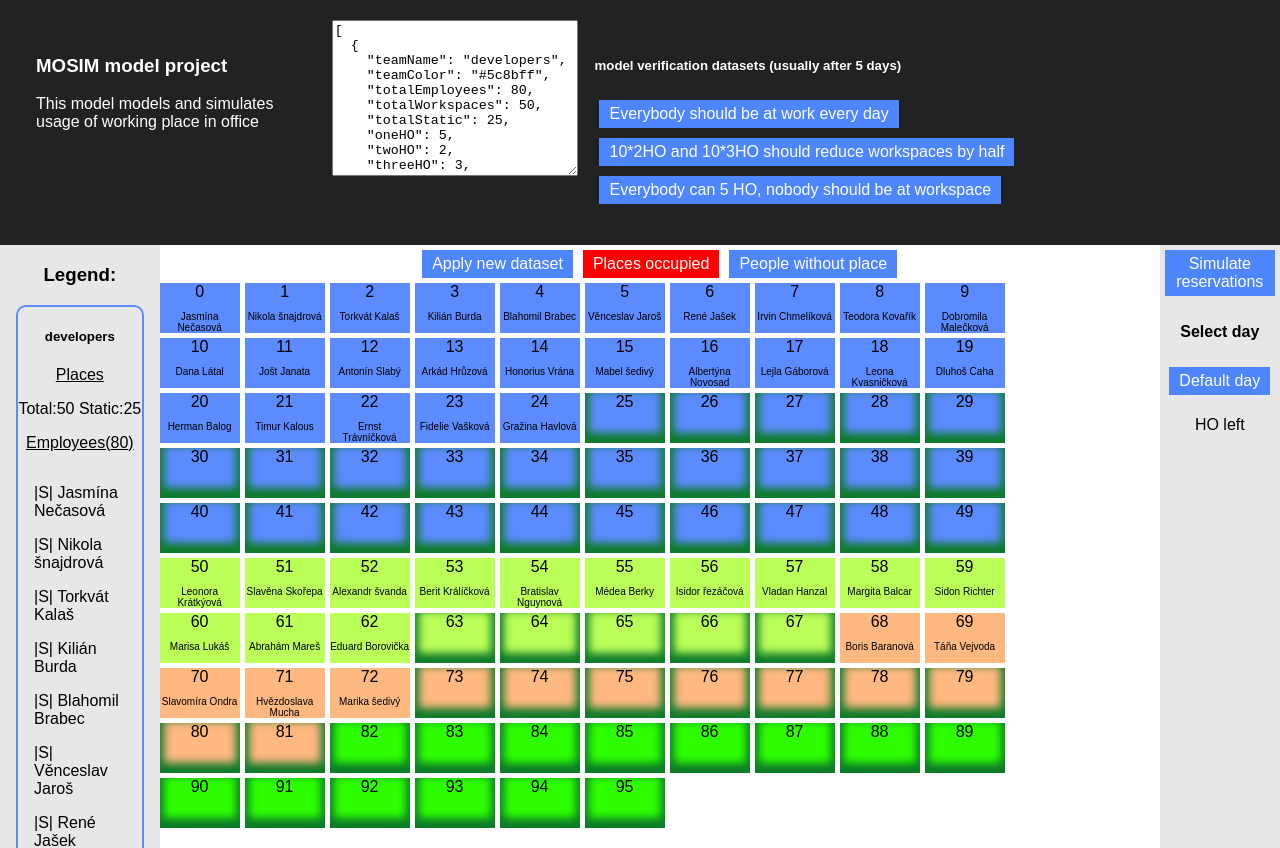
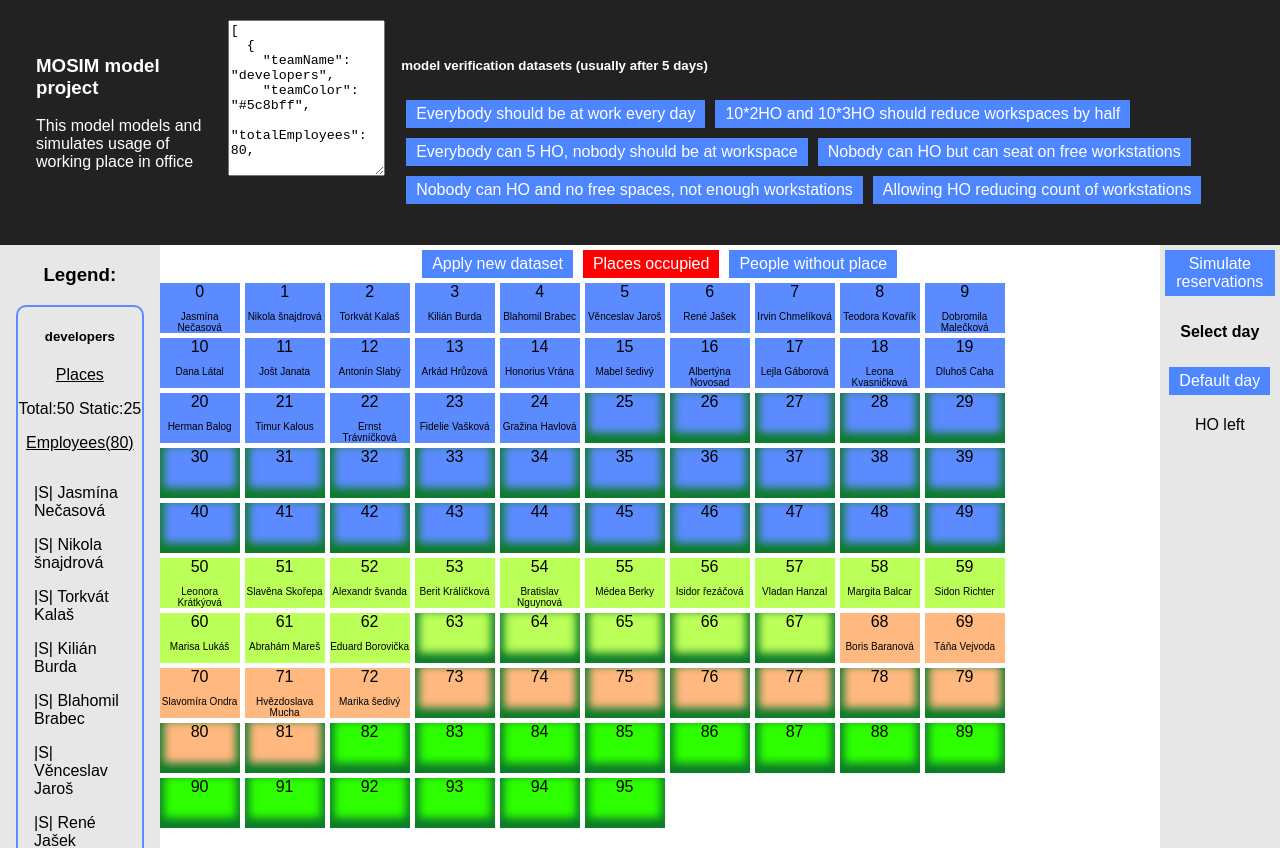
Before and after one commit to farmasek/sharing-places-productivity-model, a React (Create React App) app: page / in a window 1280 px wide. Shown: the top 848 px of the page. Built offline with nearby package versions, Linux system fonts and the light colour scheme.

Commit message:
Add few more validation datasets

```diff
--- a/src/App.js
+++ b/src/App.js
@@ -7,8 +7,11 @@ import { TeamDetail } from './Elements/TeamDetail';
 import {
   allWorkingDataset,
   fullHo,
+  noHoWithoutFree,
   reducedByHalf,
+  reducingSeatsUsingHO,
   teamName,
+  usingFreeSpacesNoHO,
 } from './model-definition/definition-constants';
 import { Button } from './Elements/Button';
 const StyledBody = styled.div`
@@ -47,7 +50,7 @@ class App extends Component {
           editTeamDefinition,
           editingTeamDefinition,
           simulateReservationsForWeek,
-        }) => (
+        }) =>
           <div className="App">
             <StyledBody className="App-header">
               <StyledHeaderCol>
@@ -72,12 +75,21 @@ class App extends Component {
                 <Button onClick={() => applyDataset(fullHo)}>
                   Everybody can 5 HO, nobody should be at workspace
                 </Button>
+                <Button onClick={() => applyDataset(usingFreeSpacesNoHO)}>
+                  Nobody can HO but can seat on free workstations
+                </Button>
+                <Button onClick={() => applyDataset(noHoWithoutFree)}>
+                  Nobody can HO and no free spaces, not enough workstations
+                </Button>
+                <Button onClick={() => applyDataset(reducingSeatsUsingHO)}>
+                  Allowing HO reducing count of workstations
+                </Button>
               </StyledHeaderCol>
             </StyledBody>
             <StyledBody>
               <StyledLegend>
                 <h3>Legend:</h3>
-                {activeTeamDefinition.map(team => (
+                {activeTeamDefinition.map(team =>
                   <TeamDetail
                     key={team.teamName}
                     team={team}
@@ -85,14 +97,14 @@ class App extends Component {
                       .get('users')
                       .filter(user => user.get('teamName') === team.teamName)}
                   />
-                ))}
+                )}
               </StyledLegend>
               <StyledSimulationBody>
                 <div>
                   <Button
                     onClick={this.tryParseDataset(
                       editingTeamDefinition,
-                      applyDataset,
+                      applyDataset
                     )}
                   >
                     Apply new dataset
@@ -110,23 +122,20 @@ class App extends Component {
                     People without place
                   </Button>
                 </div>
-                {this.state.tab === 0 && (
+                {this.state.tab === 0 &&
                   <PlaceField
                     places={
-                      state.get('selectedDay') === -1 ? (
-                        state.get('places')
-                      ) : (
-                        state.getIn(['dayPlaces', state.get('selectedDay')])
-                      )
+                      state.get('selectedDay') === -1
+                        ? state.get('places')
+                        : state.getIn(['dayPlaces', state.get('selectedDay')])
                     }
-                  />
-                )}
-                {this.state.tab === 1 && (
+                  />}
+                {this.state.tab === 1 &&
                   <div>
-                    {state.get('selectedDay') > -1 ? (
-                      activeTeamDefinition
+                    {state.get('selectedDay') > -1
+                      ? activeTeamDefinition
                           .filter(team => team.teamName !== teamName.free)
-                        .map(team => (
+                          .map(team =>
                             <TeamDetail
                               key={team.teamName}
                               showDetails={false}
@@ -134,7 +143,7 @@ class App extends Component {
                               users={state
                                 .getIn(['dayUsers', state.get('selectedDay')])
                                 .filter(
-                                user => user.get('teamName') === team.teamName,
+                                  user => user.get('teamName') === team.teamName
                                 )
                                 .filter(user => !user.get('hasStaticPlace'))
                                 .filter(user => user.get('hoCount') < 0)
@@ -148,16 +157,13 @@ class App extends Component {
                                       .find(
                                         place =>
                                           place.getIn(['user', 'id']) ===
-                                        user.get('id'),
-                                    ),
+                                          user.get('id')
+                                      )
                                 )}
                             />
-                        ))
-                    ) : (
-                      <p>No day selected.</p>
-                    )}
-                  </div>
-                )}
+                          )
+                      : <p>No day selected.</p>}
+                  </div>}
               </StyledSimulationBody>
               <StyledLegend>
                 <Button onClick={simulateReservationsForWeek}>
@@ -167,10 +173,7 @@ class App extends Component {
                 <h4>Select day</h4>
                 <Button onClick={selectDay(-1)}>Default day</Button>
                 <br />
-                {state
-                  .get('dayPlaces')
-                  .toIndexedSeq()
-                  .map((val, num) => (
+                {state.get('dayPlaces').toIndexedSeq().map((val, num) =>
                   <Button
                     active={state.get('selectedDay') === num}
                     key={num}
@@ -178,12 +181,12 @@ class App extends Component {
                   >
                     {num + 1}
                   </Button>
-                  ))}
+                )}
                 <p>HO left</p>
                 {state.get('selectedDay') > -1 &&
                   activeTeamDefinition
                     .filter(team => team.teamName !== teamName.free)
-                    .map(team => (
+                    .map(team =>
                       <TeamDetail
                         key={team.teamName}
                         showDetails={false}
@@ -191,15 +194,14 @@ class App extends Component {
                         users={state
                           .getIn(['dayUsers', state.get('selectedDay')])
                           .filter(
-                            user => user.get('teamName') === team.teamName,
+                            user => user.get('teamName') === team.teamName
                           )
                           .filter(user => user.get('hoCount') > 0)}
                       />
-                    ))}
+                    )}
               </StyledLegend>
             </StyledBody>
-          </div>
-        )}
+          </div>}
       />
     );
   }
--- a/src/AppWithHoc.js
+++ b/src/AppWithHoc.js
@@ -7,8 +7,11 @@ import { TeamDetail } from './Elements/TeamDetail';
 import {
   allWorkingDataset,
   fullHo,
+  noHoWithoutFree,
   reducedByHalf,
+  reducingSeatsUsingHO,
   teamName,
+  usingFreeSpacesNoHO,
 } from './model-definition/definition-constants';
 import { Button } from './Elements/Button';
 import { withLogic } from './LogicProviderHoC';
@@ -70,6 +73,15 @@ class AppWithHoc extends Component {
             </Button>
             <Button onClick={() => applyDataset(fullHo)}>
               Everybody can 5 HO, nobody should be at workspace
+            </Button>
+            <Button onClick={() => applyDataset(usingFreeSpacesNoHO)}>
+              Nobody can HO but can seat on free workstations
+            </Button>
+            <Button onClick={() => applyDataset(noHoWithoutFree)}>
+              Nobody can HO and no free spaces, not enough workstations
+            </Button>
+            <Button onClick={() => applyDataset(reducingSeatsUsingHO)}>
+              Allowing HO reducing count of workstations
             </Button>
           </StyledHeaderCol>
         </StyledBody>
--- a/src/index.js
+++ b/src/index.js
@@ -2,8 +2,8 @@ import React from 'react';
 import ReactDOM from 'react-dom';
 import './index.css';
 import App from './App';
+import registerServiceWorker from './registerServiceWorker';
 import AppWithHoc from './AppWithHoc';
-import registerServiceWorker from './registerServiceWorker';
 
 ReactDOM.render(<App />, document.getElementById('root'));
 
--- a/src/model-definition/definition-constants.js
+++ b/src/model-definition/definition-constants.js
@@ -159,3 +159,104 @@ export const fullHo = [
     totalStatic: 0,
   },
 ];
+
+export const usingFreeSpacesNoHO = [
+  {
+    teamName: 'developers',
+    teamColor: '#5c8bff',
+    totalEmployees: 20,
+    totalWorkspaces: 10,
+    totalStatic: 10,
+    oneHO: 0,
+    twoHO: 0,
+    threeHO: 0,
+    fourHO: 0,
+    fiveHO: 0,
+  },
+  {
+    teamName: 'testers',
+    teamColor: '#bbff59',
+    totalEmployees: 10,
+    totalWorkspaces: 5,
+    totalStatic: 5,
+    oneHO: 0,
+    twoHO: 0,
+    threeHO: 0,
+    fourHO: 0,
+    fiveHO: 0,
+  },
+  {
+    teamName: 'free',
+    teamColor: '#2dff00',
+    totalEmployees: 0,
+    totalWorkspaces: 15,
+    totalStatic: 0,
+  },
+];
+
+export const noHoWithoutFree = [
+  {
+    teamName: 'developers',
+    teamColor: '#5c8bff',
+    totalEmployees: 20,
+    totalWorkspaces: 10,
+    totalStatic: 10,
+    oneHO: 0,
+    twoHO: 0,
+    threeHO: 0,
+    fourHO: 0,
+    fiveHO: 0,
+  },
+  {
+    teamName: 'testers',
+    teamColor: '#bbff59',
+    totalEmployees: 10,
+    totalWorkspaces: 5,
+    totalStatic: 5,
+    oneHO: 0,
+    twoHO: 0,
+    threeHO: 0,
+    fourHO: 0,
+    fiveHO: 0,
+  },
+  {
+    teamName: 'free',
+    teamColor: '#2dff00',
+    totalEmployees: 0,
+    totalWorkspaces: 0,
+    totalStatic: 0,
+  },
+];
+export const reducingSeatsUsingHO = [
+  {
+    teamName: 'developers',
+    teamColor: '#5c8bff',
+    totalEmployees: 20,
+    totalWorkspaces: 10,
+    totalStatic: 10,
+    oneHO: 0,
+    twoHO: 0,
+    threeHO: 5,
+    fourHO: 5,
+    fiveHO: 0,
+  },
+  {
+    teamName: 'testers',
+    teamColor: '#bbff59',
+    totalEmployees: 10,
+    totalWorkspaces: 5,
+    totalStatic: 5,
+    oneHO: 0,
+    twoHO: 0,
+    threeHO: 0,
+    fourHO: 5,
+    fiveHO: 0,
+  },
+  {
+    teamName: 'free',
+    teamColor: '#2dff00',
+    totalEmployees: 0,
+    totalWorkspaces: 4,
+    totalStatic: 0,
+  },
+];
```
Lines whose indentation alone changed are shown as unchanged.
